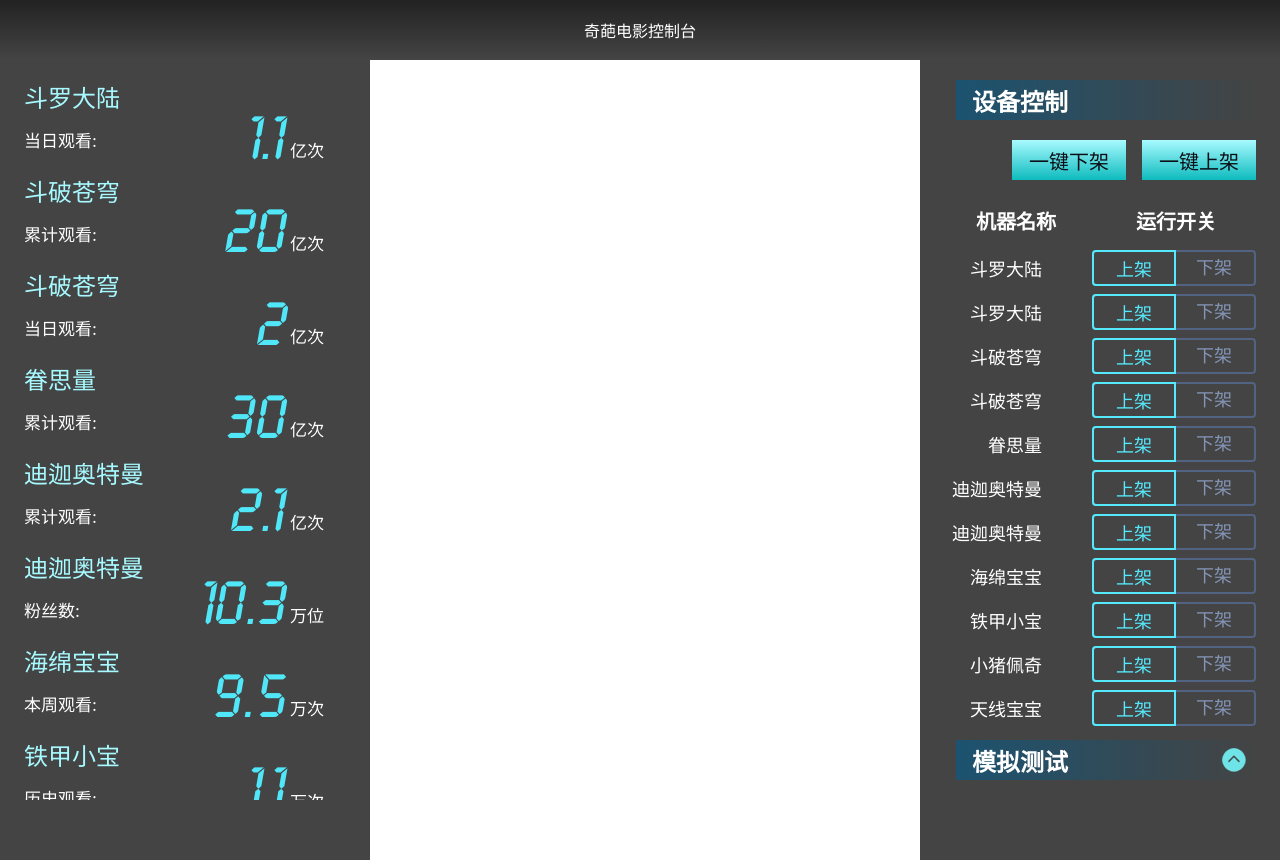
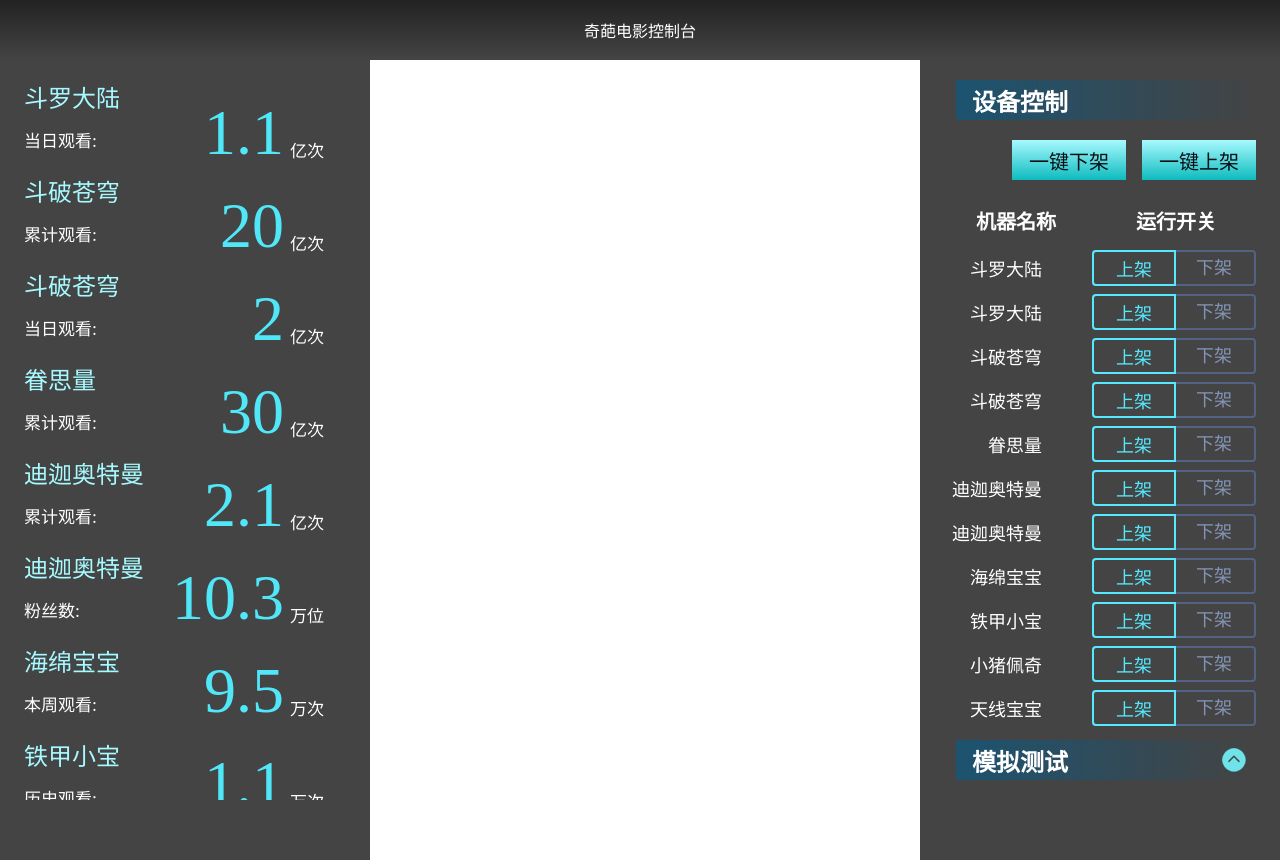
Before and after one commit to Marshal-S/react-app-typescript-Demo, a React (Create React App) app: page / in a window 1280 px wide. Built offline with nearby package versions, Linux system fonts and the light colour scheme.

Commit message:
调整字体文件的位置

```diff
--- a/src/index.css
+++ b/src/index.css
@@ -7,10 +7,12 @@ body {
   -moz-osx-font-smoothing: grayscale;
 }
 
-/* 添加新的字体时，需要将文件写到这里，src为相对路径 */
+/* 添加新的字体时，需要将文件写到这里，src为路径 */
 @font-face {
   font-family: 'LcdD';
-  src: url('./LcdD.ttf');
+  src: '%PUBLIC_URL%./LcdD.ttf';
+
+  /* src: url('./LcdD.ttf'); //如果文件在src目录下，可以使用下面路径 */
 }
 
 
```
Also changed, not shown: public/LcdD.ttf (renamed from src/LcdD.ttf).
